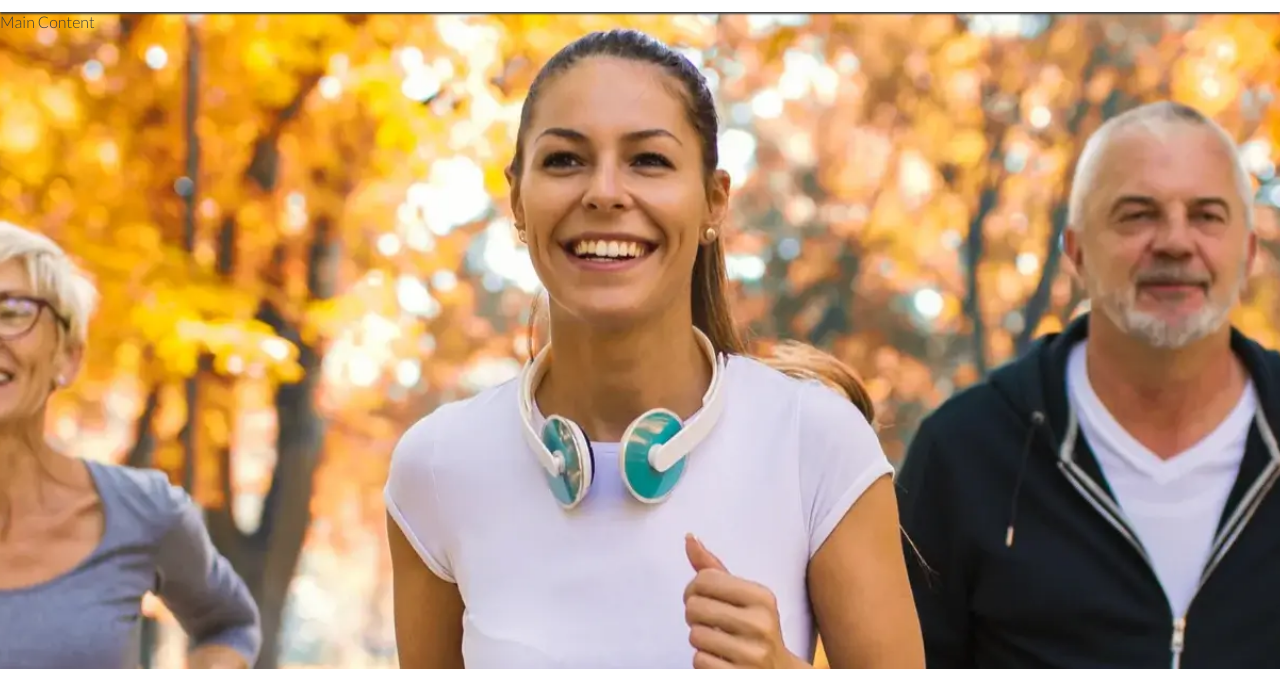
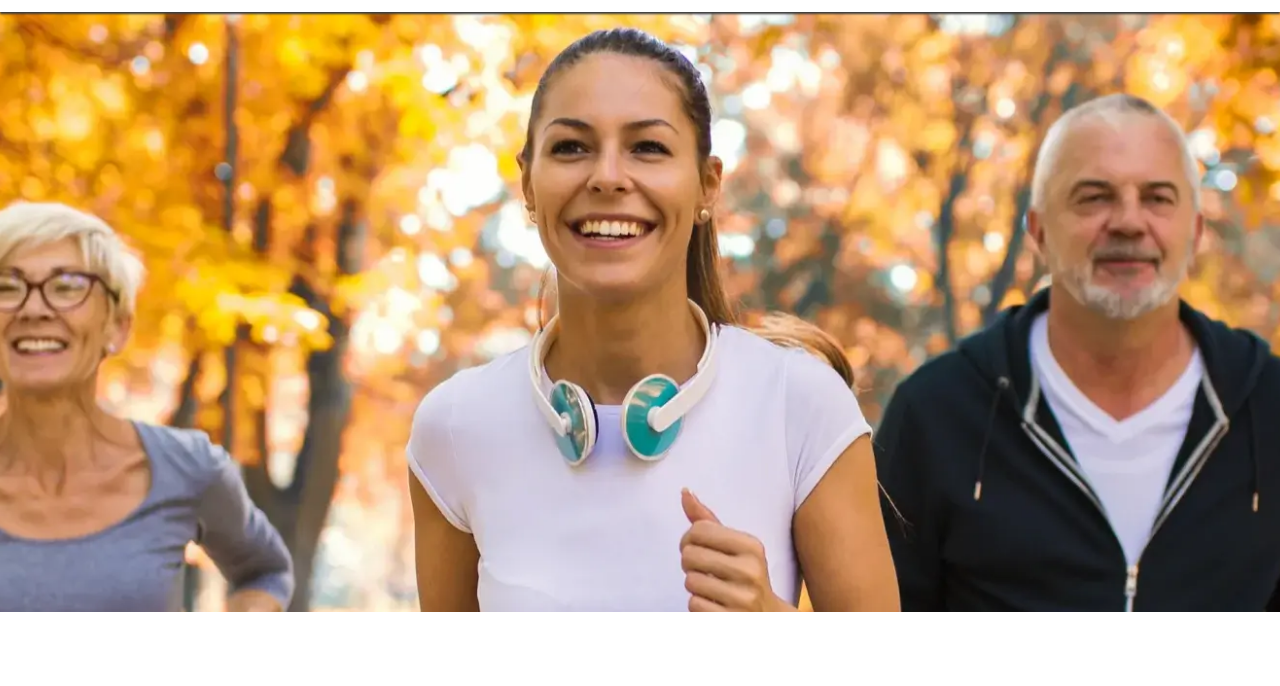
Before and after one commit to ahmedcodein/love-running-challenge, a plain HTML site: page gallery.html in a window 1280 px wide. Shown: the part 63-749 px from the top of the page. Drawn offline with nearby package versions, Linux system fonts and the light colour scheme.

Commit message:
Add hero image to the gallery and signup html files

```diff
--- a/assests/css/style.css
+++ b/assests/css/style.css
@@ -90,11 +90,11 @@ main {
     /* make main element surplus space to push the footer down */
     flex: 1 0 auto;
     margin-top: 47px;
-    background: url("../images/hero-image.webp") no-repeat center/cover;
     }
 #hero {
     height: 600px;
     width: 100%;
+    background: url("../images/hero-image.webp") no-repeat center/cover;
 }
 
 /* footer */
--- a/gallery.html
+++ b/gallery.html
@@ -45,7 +45,9 @@
     </header>
 
     <!-- Main Content -->
-    <main>Main Content</main>
+    <main>
+        <section id="hero"></section>
+    </main>
 
     <!-- Footer -->
     <footer>
```
Also changed, not shown: signup.html (+3 -1 lines).
